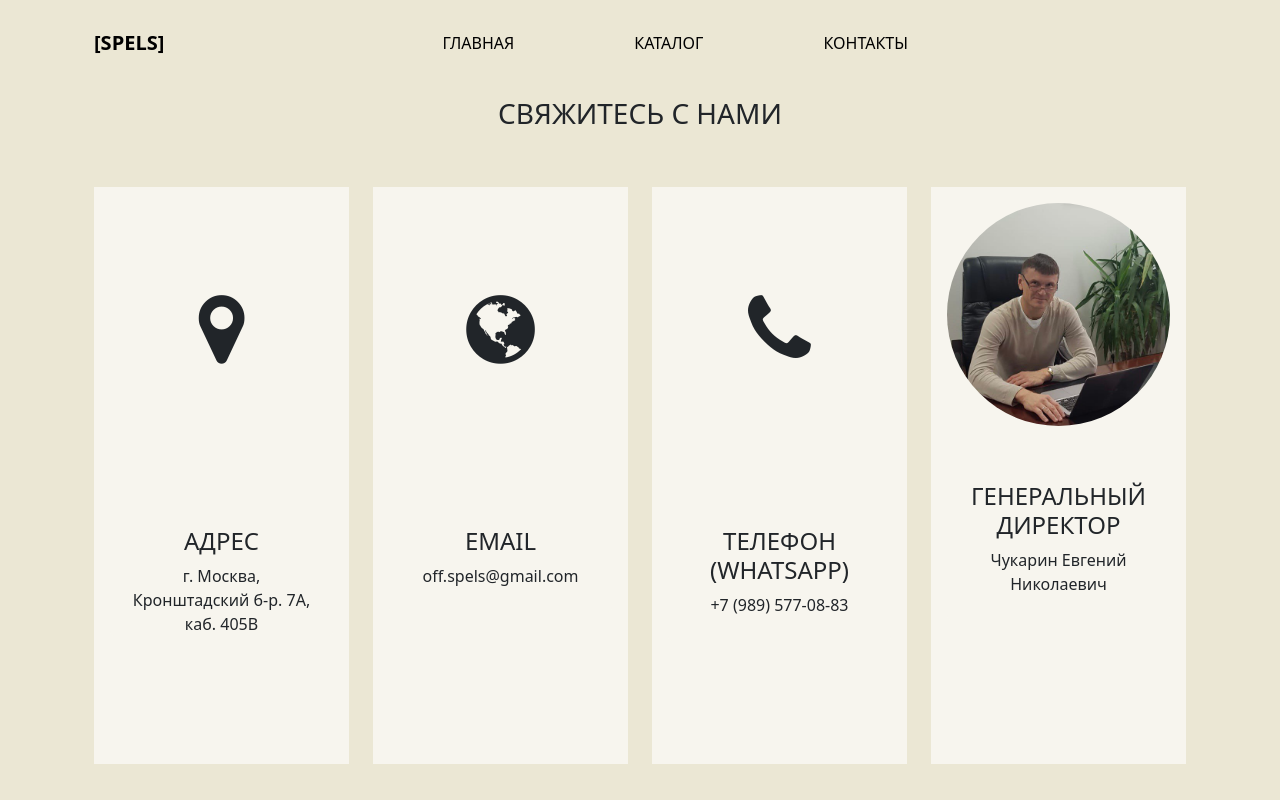
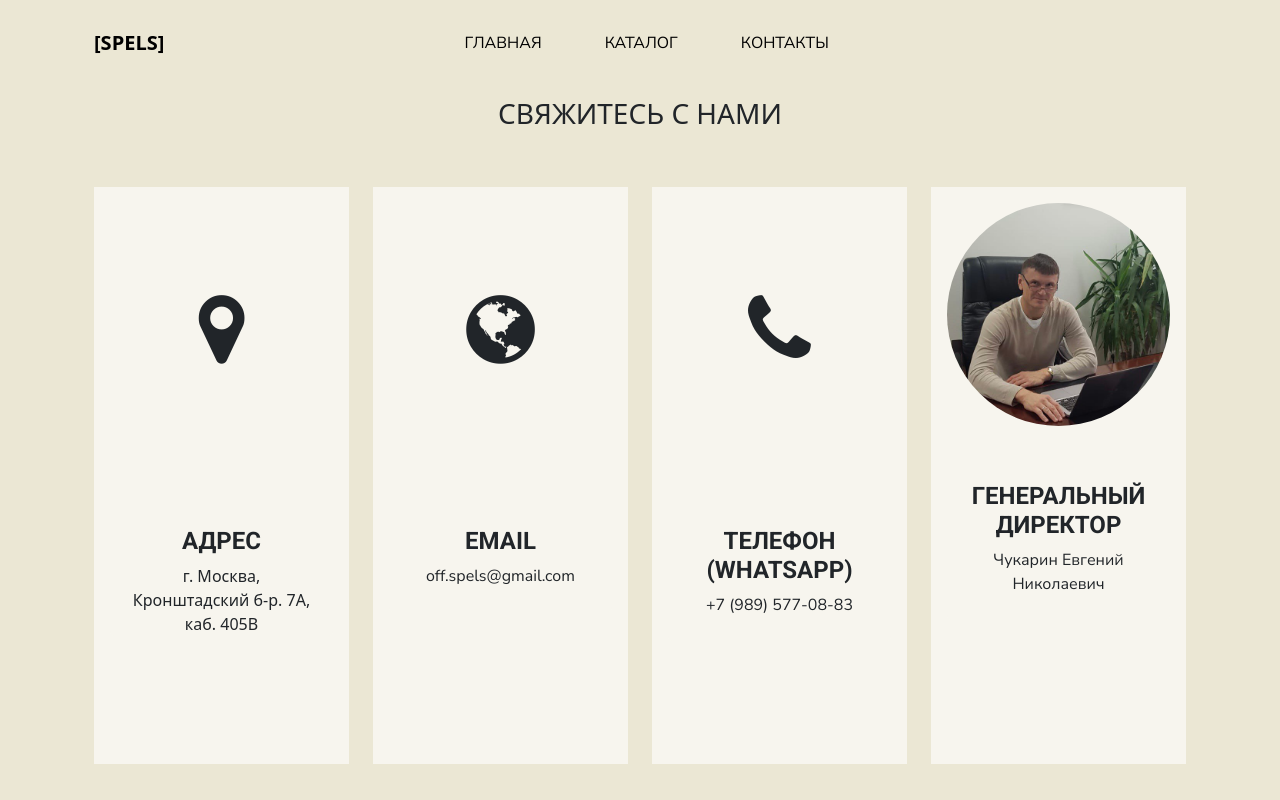
Before and after one commit to NEKOMXTX/infosite, a website: page views/contact.html in a window 1280 px wide. Drawn offline with nearby package versions, Linux system fonts and the light colour scheme; files that its build step writes are made by us from their sources; files whose address does not match are found by name.

Commit message:
fonts added for contact etc.

```diff
--- a/styles/fonts.css
+++ b/styles/fonts.css
@@ -9,7 +9,7 @@
   }
 
   h1 {
-    font-size: 6vmin;
+    font-size: 4vmax;
     font-family: 'Roboto', sans-serif;
     font-weight: 900;
     line-height: 1;
--- a/views/contact.html
+++ b/views/contact.html
@@ -14,7 +14,12 @@
         integrity="sha384-geWF76RCwLtnZ8qwWowPQNguL3RmwHVBC9FhGdlKrxdiJJigb/j/68SIy3Te4Bkz"
         crossorigin="anonymous"></script>
     <script src="https://cdnjs.cloudflare.com/ajax/libs/animejs/3.2.1/anime.min.js"></script>
+
+    <link rel="preconnect" href="https://fonts.googleapis.com">
+    <link rel="preconnect" href="https://fonts.gstatic.com" crossorigin>
+    <link href="https://fonts.googleapis.com/css2?family=Nunito+Sans&family=Roboto:wght@500;700;900&display=swap" rel="stylesheet">
     <link rel="stylesheet" href="/contact.css">
+    <link rel="stylesheet" href="/fonts.css">
 </head>
 
 <body style="background-color:#ebe7d4;">
@@ -25,23 +30,20 @@
               <div class="container-fluid p-0">
                 <a class="navbar-brand m-0" href="/"><b>[SPELS]</b></a>
                 <button class="navbar-toggler" type="button" data-bs-toggle="collapse"
-                        data-bs-target="#navbarSupportedContent" aria-controls="navbarSupportedContent"
-                        aria-expanded="false" aria-label="Переключатель навигации">
+                  data-bs-target="#navbarSupportedContent" aria-controls="navbarSupportedContent" aria-expanded="false"
+                  aria-label="Переключатель навигации">
                   <span class="navbar-toggler-icon"></span>
                 </button>
                 <div class="collapse navbar-collapse justify-content-center" id="navbarSupportedContent">
-                        <ul class="navbar-nav mb-2 mb-lg-0">
+                  <ul class="navbar-nav mx-auto text-start mb-2 mb-lg-0">
                     <li class="nav-item">
-                                <a class="nav-link active" aria-current="page" href="/"
-                                    style="padding: 20px 60px;">ГЛАВНАЯ</a>
+                      <a class="nav-link active" aria-current="page" href="/" style="padding: 20px 60px 20px 3px;">ГЛАВНАЯ</a>
                     </li>
                     <li class="nav-item">
-                                <a class="nav-link active" aria-current="page" href="/products"
-                                    style="padding: 20px 60px;">КАТАЛОГ</a>
+                      <a class="nav-link active" aria-current="page" href="/products" style="padding: 20px 60px 20px 3px;">КАТАЛОГ</a>
                     </li>
                     <li class="nav-item">
-                                <a class="nav-link active" aria-current="page" href="/contact"
-                                    style="padding: 20px 60px;">КОНТАКТЫ</a>
+                      <a class="nav-link active" aria-current="page" href="/contact" style="padding: 20px 60px 20px 3px;">КОНТАКТЫ</a>
                     </li>
                   </ul>
                 </div>
```
Also changed, not shown: views/homepage.html (+0 -2 lines), views/products.html (+4 -5 lines). Lines whose indentation alone changed are shown as unchanged.
